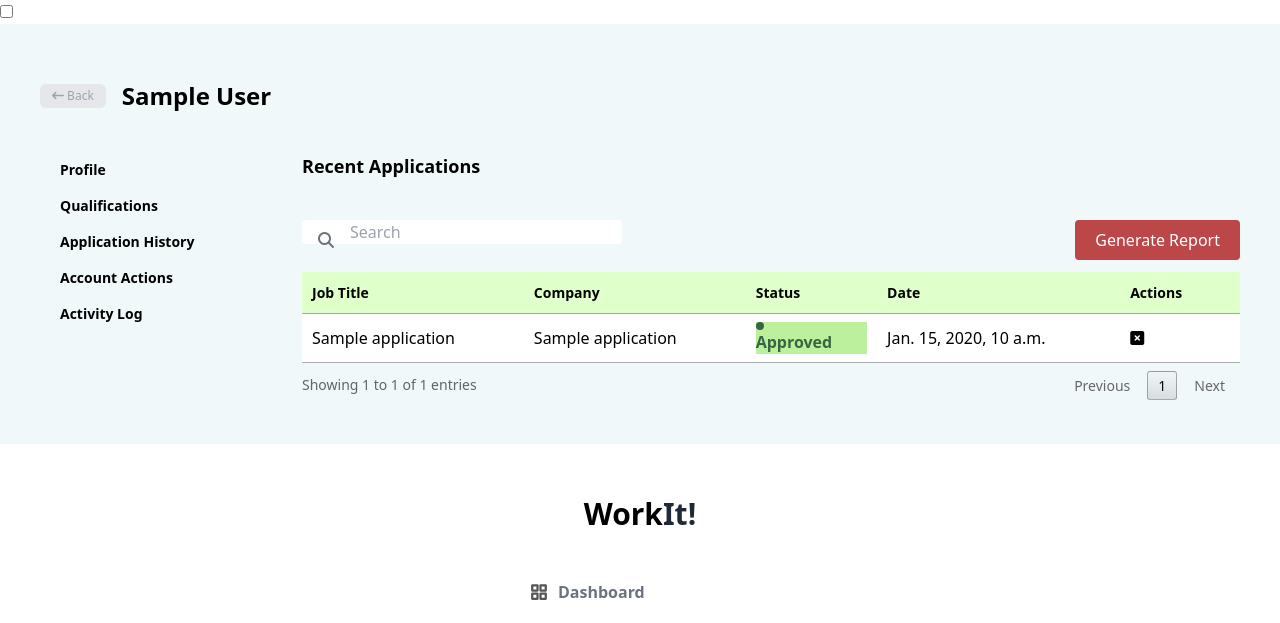
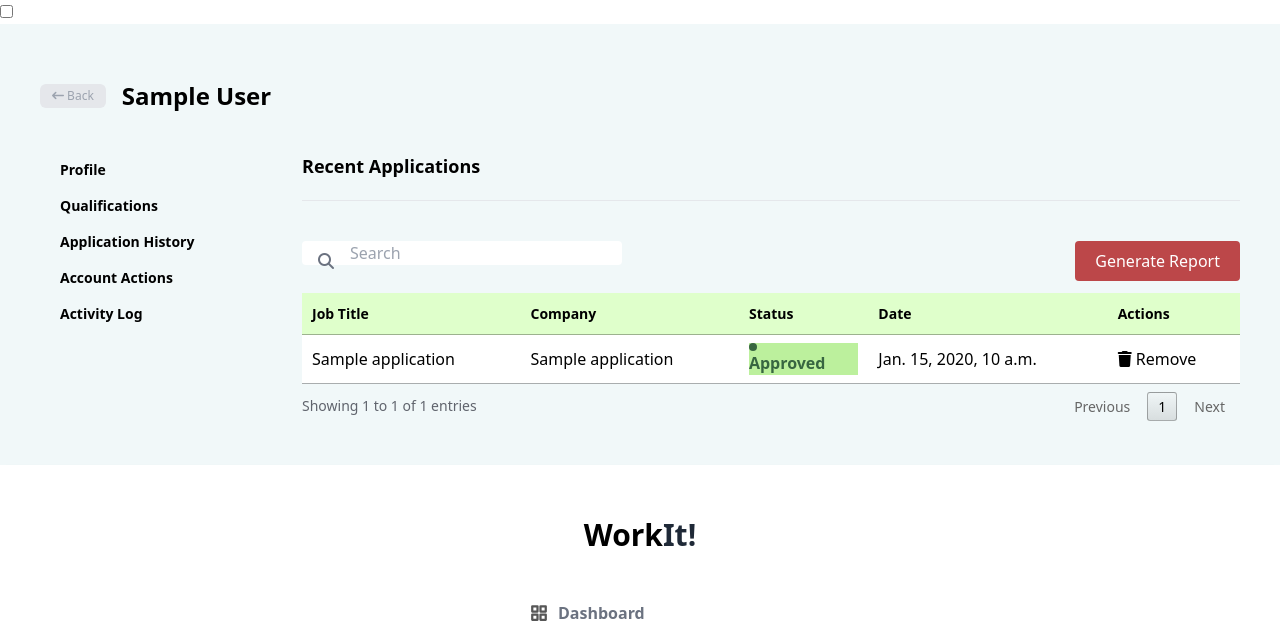
Before and after one commit to MeruC/PythonProjectG1, a Django app: template jobapp/apps/management/templates/management/user_detail/history.html in a window 1280 px wide. Shown: the top 623 px of the page. Run offline with Django 4.2, Linux system fonts and the light colour scheme; tables that the repository leaves empty hold one stand-in row (values such as "Sample post"); the template is opened without the code that fills it: values that come from a table or form of the project are taken from there, most other values are stand-ins (such as "Sample title", 1, 10 or a date in 2020); some libraries are stand-ins or nearby versions.

Commit message:
add: styling to table

```diff
--- a/jobapp/apps/management/static/management/manage-users/history.js
+++ b/jobapp/apps/management/static/management/manage-users/history.js
@@ -16,8 +16,8 @@ $(document).ready(function () {
 
     console.log(id, companyName, jobTitle);
     Swal.fire({
-      title: "Delete?",
-      text: `Are you sure you want to delete their application for ${companyName} as a ${jobTitle}?`,
+      title: "Remove?",
+      text: `Are you sure you want to remove their application for ${companyName} as a ${jobTitle}?`,
       icon: "warning",
       confirmButtonText: "Delete",
       confirmButtonColor: "#EF5350",
--- a/jobapp/apps/management/templates/management/user_detail/history.html
+++ b/jobapp/apps/management/templates/management/user_detail/history.html
@@ -3,10 +3,12 @@
 {% block anotherMetaData %}
     <!-- User Defined CSS-->
     <link rel="stylesheet" href="{% static 'management/styles.css' %}">
+    <link rel="stylesheet" href="{% static 'css/table.css' %}" />
 {% endblock anotherMetaData %}
 {% block user_section %}
     <link rel="stylesheet" href="{% static 'css/table.css' %}" />
     <h1 class="text-lg font-bold">Recent Applications</h1>
+    <hr class="mt-5">
     <section class="mt-10">
         <!-- Table Buttons-->
         <div class="flex flex-row gap-3 justify-between mb-3">
@@ -57,14 +59,18 @@
                 </td>
                 <td>{{ application.date_posted }}</td>
                 <td>
-                    <button class="historyDeleteBtn" data-job=" {{ application.job_title }} " data-company=" {{ application.company_name }} " data-id=" {{ application.id }} ">
-                        <i class="fa-solid fa-square-xmark"></i>
+                    <button class="historyDeleteBtn daisy-btn daisy-btn-accent daisy-btn-sm daisy-btn-outline"
+                            data-job="{{ application.job_title }}"
+                            data-company="{{ application.company_name }}"
+                            data-id="{{ application.id }}">
+                        <i class="fa-solid fa-trash "></i>
+                        Remove
                     </button>
                 </td>
             </tr>
         {% endfor %}
-        </tbody>
-        </table>
-    </section>
+    </tbody>
+</table>
+</section>
 <script src="{% static 'management/manage-users/history.js' %}"></script>
 {% endblock user_section %}
```
